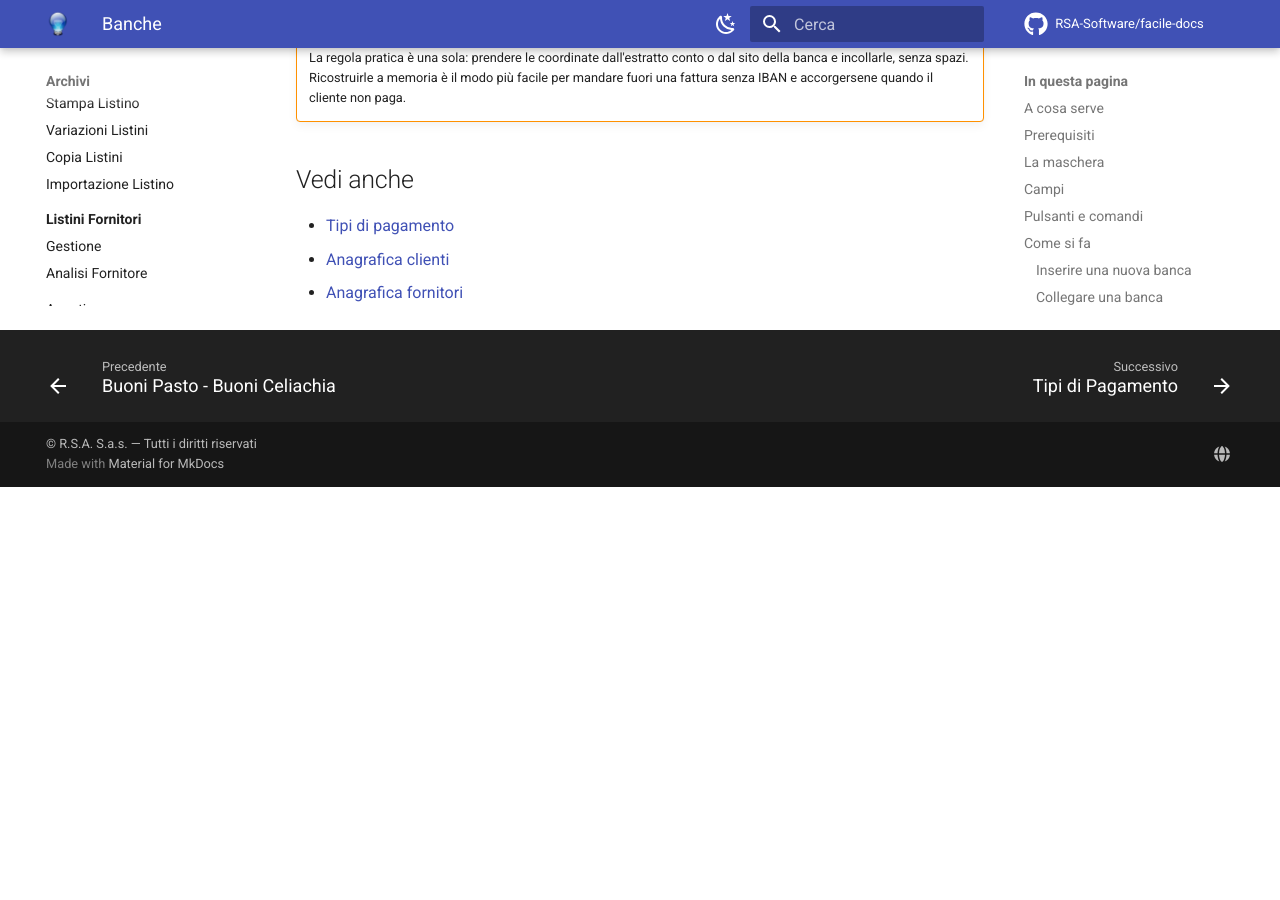
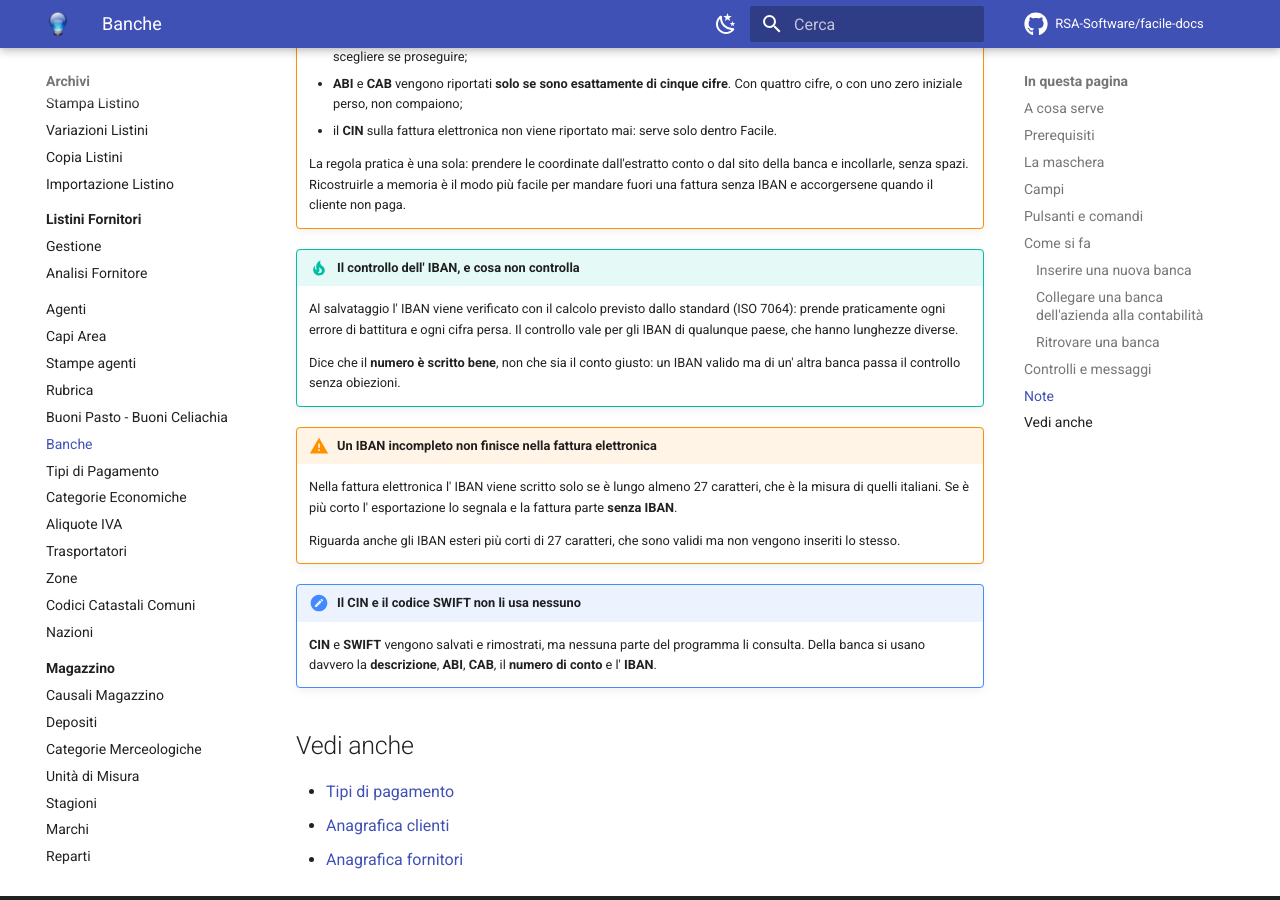
Before and after one commit to RSA-Software/facile-docs, an MkDocs documentation site: the page built from docs/moduli/contabilita/banche.md, in a window 1280 px wide and 900 px high, scrolled down 5573 px. Built offline with MkDocs 1.6.1 and Material for MkDocs 9.7.7, drawn with Linux system fonts in a browser that asks for light colours; comment, search, counter and statistics services are not loaded; before the commit the page ends 6060 px from its top, so only the background shows below that; some of the changed text lies outside the part shown.

Commit message:
Banche: documentato il controllo dell'IBAN
Il messaggio nuovo nella tabella dei controlli, e tre note: cosa controlla il
calcolo e cosa no (dice che il numero e' scritto bene, non che sia il conto
giusto), che un IBAN piu' corto di 27 caratteri non finisce nella fattura
elettronica, e che CIN e SWIFT non li usa nessuno.

Domande aperte: da 4 a 3.

```diff
--- a/docs/moduli/contabilita/banche.md
+++ b/docs/moduli/contabilita/banche.md
@@ -134,6 +134,7 @@ Valgono inoltre:
 | Messaggio | Causa | Cosa fare |
 |---|---|---|
 | *(nessun messaggio, solo un segnale acustico)* | Manca il **Codice** o la **Descrizione**. | Guarda dove si è posizionato il cursore: è il campo da compilare. |
+| *L' IBAN non supera il controllo del carattere di verifica: potrebbe esserci un errore di battitura. Vuoi salvare lo stesso ?* | L' **IBAN** è compilato ma non torna: quasi sempre è una cifra sbagliata o persa. Il controllo non viene fatto se il campo è vuoto. | Rileggi l' IBAN. Se sei certo che sia giusto - può capitare con banche estere - rispondi **Sì**: il salvataggio non viene impedito. |
 | *Il codice del Sottoconto non è valido o disponibile.* | Il sottoconto indicato non esiste, o non appartiene al mastro e conto delle banche definiti nei dati dell'azienda. | Correggi il sottoconto, oppure lascia il campo a zero se la banca non è dell'azienda. |
 | *In archivio è già presente un record con lo stesso codice.* | Il codice digitato è già di un'altra banca. | Cambia codice. |
 | *Confermi la Cancellazione....* | Conferma richiesta da **F6 - Elimina**. | Rispondi **Sì** per eliminare la banca. |
@@ -177,7 +178,32 @@ Valgono inoltre:
     modo più facile per mandare fuori una fattura senza IBAN e accorgersene
     quando il cliente non paga.
 
-<!-- DA VERIFICARE: conviene che la maschera calcoli il CIN da ABI, CAB e numero di conto, e controlli il carattere di controllo dell'IBAN? Oggi non lo fa nessuno dei due, in nessun punto del programma, e l'unico effetto di un IBAN sbagliato e' che sparisce dalla fattura elettronica senza un messaggio. -->
+!!! tip "Il controllo dell' IBAN, e cosa non controlla"
+
+    Al salvataggio l' IBAN viene verificato con il calcolo previsto dallo
+    standard (ISO 7064): prende praticamente ogni errore di battitura e
+    ogni cifra persa. Il controllo vale per gli IBAN di qualunque paese,
+    che hanno lunghezze diverse.
+
+    Dice che il **numero è scritto bene**, non che sia il conto giusto:
+    un IBAN valido ma di un' altra banca passa il controllo senza
+    obiezioni.
+
+!!! warning "Un IBAN incompleto non finisce nella fattura elettronica"
+
+    Nella fattura elettronica l' IBAN viene scritto solo se è lungo almeno
+    27 caratteri, che è la misura di quelli italiani. Se è più corto
+    l' esportazione lo segnala e la fattura parte **senza IBAN**.
+
+    Riguarda anche gli IBAN esteri più corti di 27 caratteri, che sono
+    validi ma non vengono inseriti lo stesso.
+
+!!! note "Il CIN e il codice SWIFT non li usa nessuno"
+
+    **CIN** e **SWIFT** vengono salvati e rimostrati, ma nessuna parte del
+    programma li consulta. Della banca si usano davvero la
+    **descrizione**, **ABI**, **CAB**, il **numero di conto** e
+    l' **IBAN**.
 
 
 ## Vedi anche
```
Also changed, not shown: DOMANDE-APERTE.md (+1 -7 lines), docs/appendici/messaggi-errore.md (+2 -1 lines).
